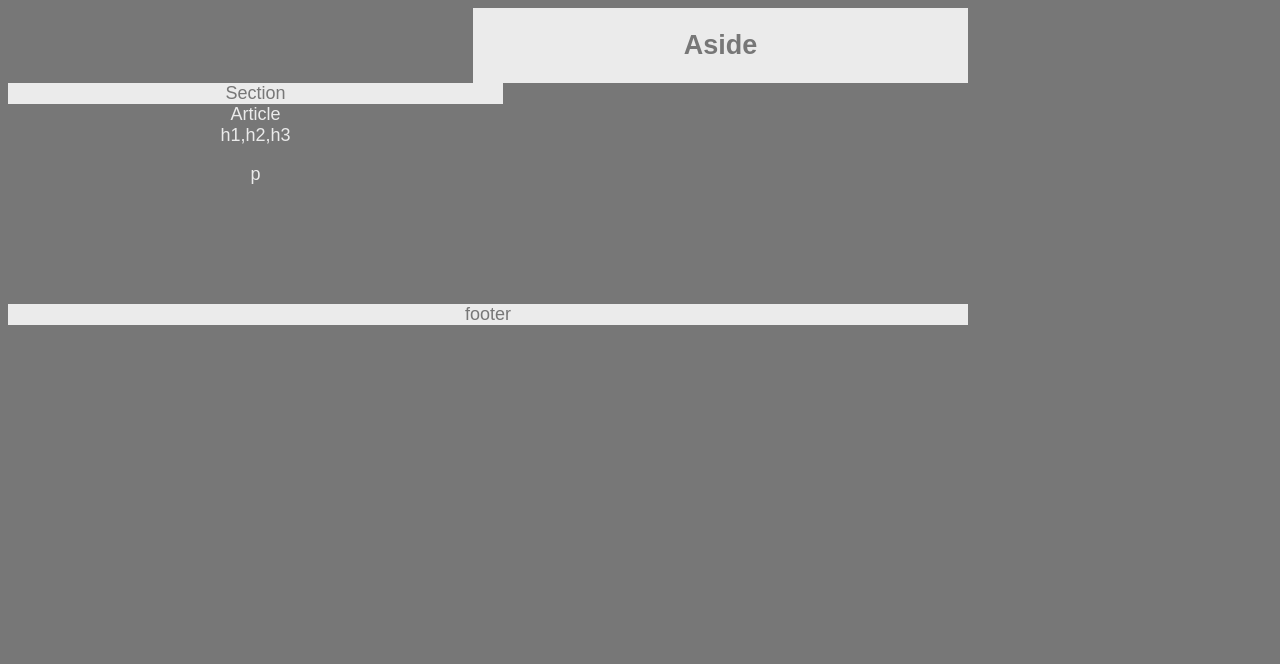
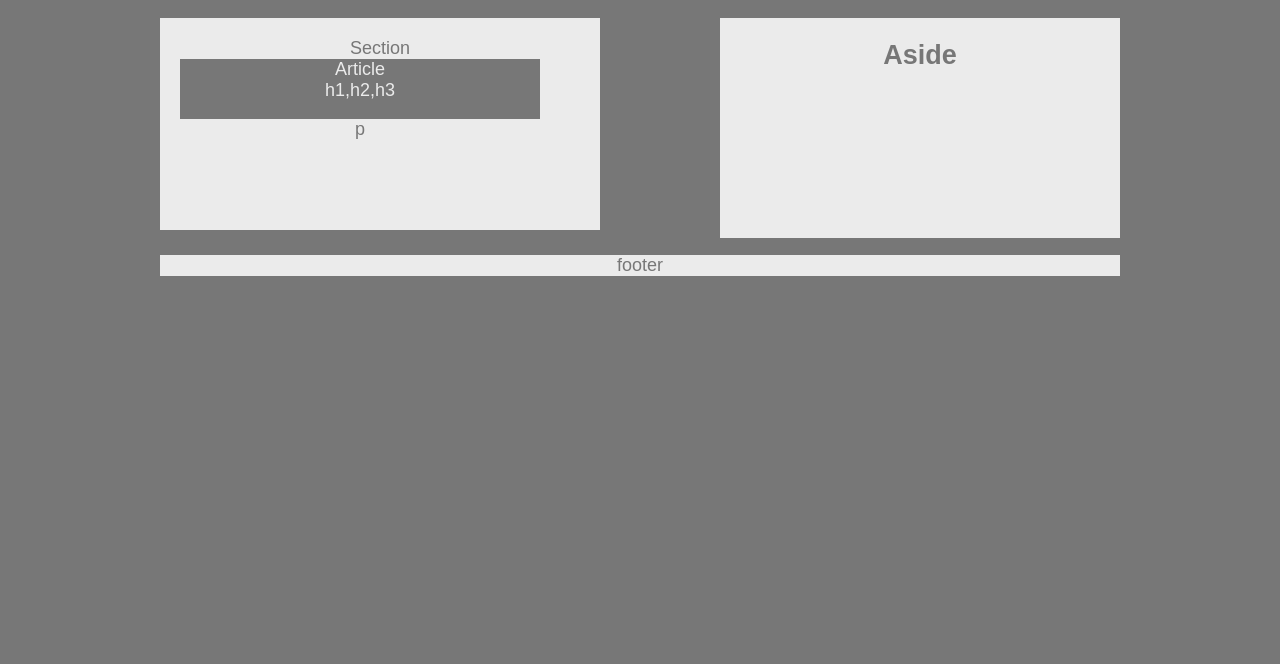
Before and after one commit to DiggsNG/HW-Wireframe, a plain HTML site: page index.html in a window 1280 px wide. Shown: the part 136-800 px from the top of the page. Drawn offline with Linux system fonts and the light colour scheme.

Commit message:
Add files via upload

```diff
--- a/style.css
+++ b/style.css
@@ -5,45 +5,79 @@ body {
     background: #777;
     width: 960px;
     font-size: 18px;
+    margin: auto;
 
 }
 header {
     background: #ebebeb;
     width: 960px;
     text-align: center;
+
 }
 nav {
     background: #ebebeb;
     width: 960px;
     text-align: center;
+
 }
-section {
+
+head1 {
+    color: #777;
     background: #ebebeb;
-    width: 495px;
-    text-align: center;
+    text-align:center;
+    width: 360px;
+
+
+}
+#art {
+   color: #ebebeb;
+   background: #777;
+   text-align:center;
+   width: 360px;
+}
+#para {
+    color: #777;
+    background: #ebebeb;
+    text-align:center;
+    margin-bottom: 70px;
+    width: 360px
+
 }
 aside {
     float: right;
     background: #ebebeb;
-    width: 495px;
+    width: 400px;
+    height: 220px;
+    margin-top: 10px;
+    margin-bottom: 5px;
+    margin-left: 10px;
     text-align: center;
 }
 article {
-    height: 200px;
-    background: #777;
-    color:#ebebeb;
-    width: 495px;
+
+    background: #ebebeb;
+    color:#777;
+    width: 400px;
+    margin-bottom: 10px;
     text-align: center;
 }
 #group {
-    width: 495px;
+
     background: #ebebeb;
-    overflow: auto;
-    clear: both;
+    margin-bottom: 20px;
+    padding: 20px;
+    width: 400px;
+
+    margin-top: 10px;
+    margin-bottom: 25px;
+    float: left;
+    text-align: center;
 
 }
 footer {
     background: #ebebeb;
     width: 960px;
+    clear: both;
     text-align: center;
+
 }
```
